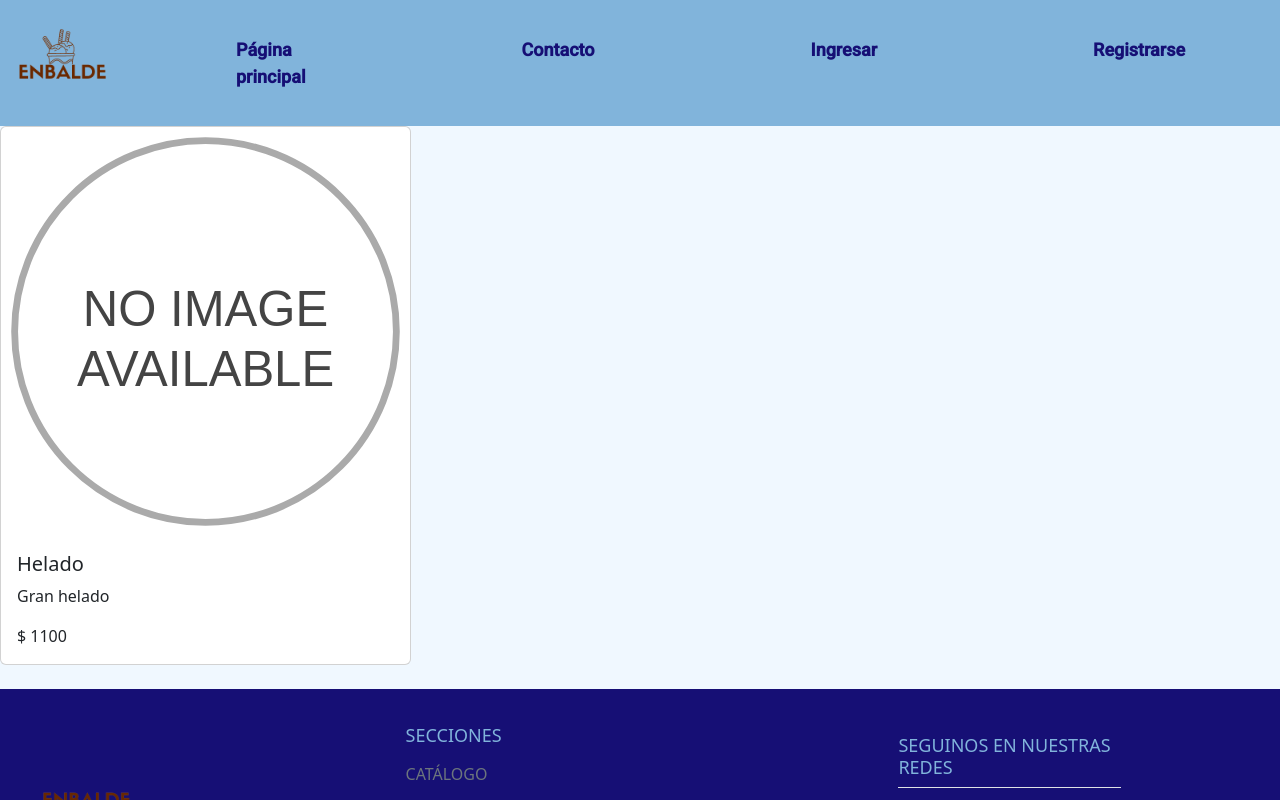
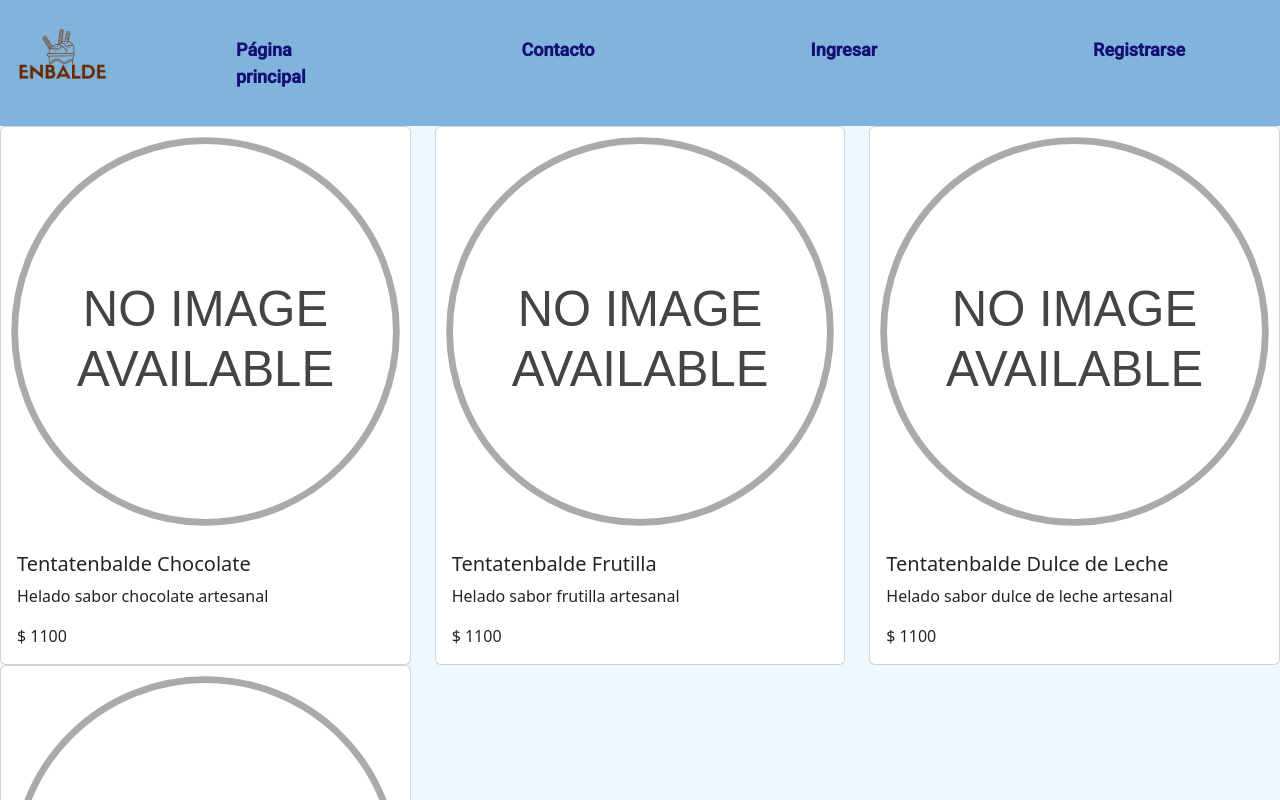
Before and after one commit to NataliaAlvarezIspc/proyecto-ispc-ecommerce, an Angular app in the folder front-end/enbalde/: page /catalogo in a window 1280 px wide. Shown: the top 800 px of the page. Built offline with nearby package versions, Linux system fonts and the light colour scheme.

Commit message:
Agregando más productos al arreglo

```diff
--- a/front-end/enbalde/src/app/pages/catalogo/catalogo.component.ts
+++ b/front-end/enbalde/src/app/pages/catalogo/catalogo.component.ts
@@ -8,6 +8,9 @@ import { Producto, ProductoClass } from '../producto/modelo/modelo.producto';
 })
 export class CatalogComponent {
   @Input() productos: Producto [] = [
-    new ProductoClass(1, "Helado", "Gran helado", 1100, "/assets/no_image_available.svg")
+    new ProductoClass(1, "Tentatenbalde Chocolate", "Helado sabor chocolate artesanal", 1100, "/assets/no_image_available.svg"),
+    new ProductoClass(2, "Tentatenbalde Frutilla", "Helado sabor frutilla artesanal", 1100, "/assets/no_image_available.svg"),
+    new ProductoClass(3, "Tentatenbalde Dulce de Leche", "Helado sabor dulce de leche artesanal", 1100, "/assets/no_image_available.svg"),
+    new ProductoClass(4, "Tentatenbalde Choco-frutilla", "Helado sabor chocolate y frutilla artesanal", 1100, "/assets/no_image_available.svg")
   ];
 }
```
